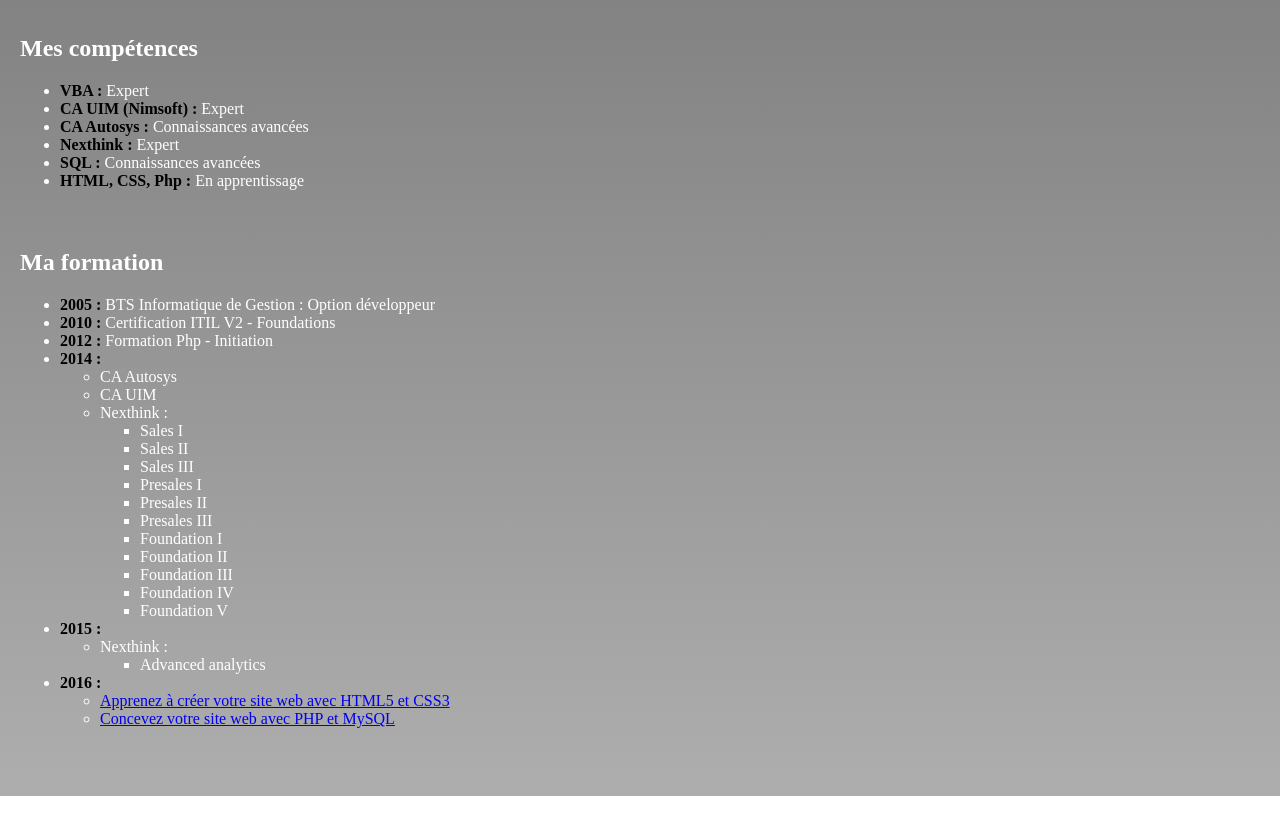
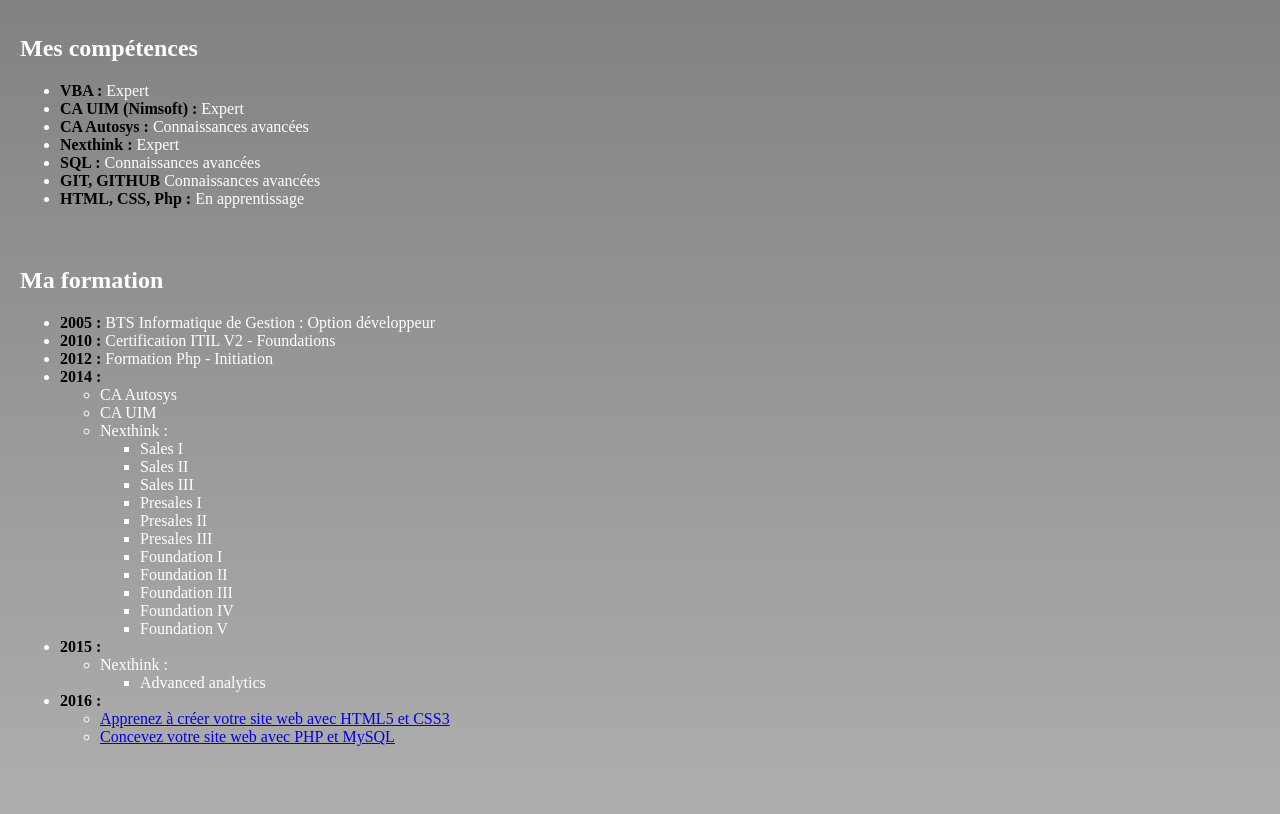
Before and after one commit to AurelienN/Activite1, a plain HTML site: page index.html in a window 1280 px wide. Shown: the part 758-1572 px from the top of the page. Drawn offline with Linux system fonts and the light colour scheme.

Commit message:
MODIFICATION index.html : Ajout de la compétence GIT et GITHUB

```diff
--- a/index.html
+++ b/index.html
@@ -78,6 +78,7 @@
 							<li><strong>CA Autosys :</strong> Connaissances avancées</li>
 							<li><strong>Nexthink :</strong> Expert</li>
 							<li><strong>SQL :</strong> Connaissances avancées</li>
+							<li><strong>GIT, GITHUB</strong> Connaissances avancées</li>
 							<li><strong>HTML, CSS, Php :</strong> En apprentissage</li>
 						</ul>
 				    </div>
```
